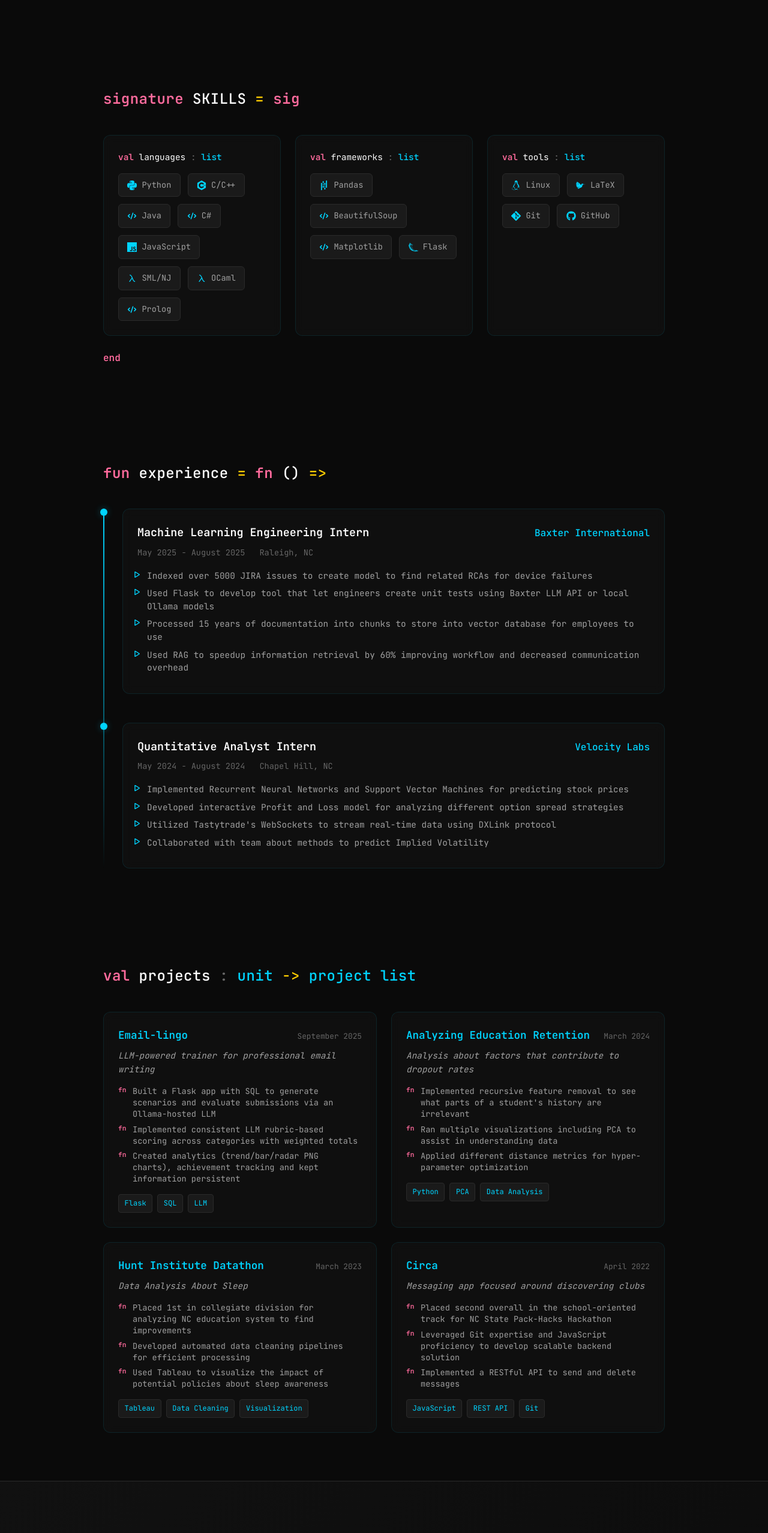
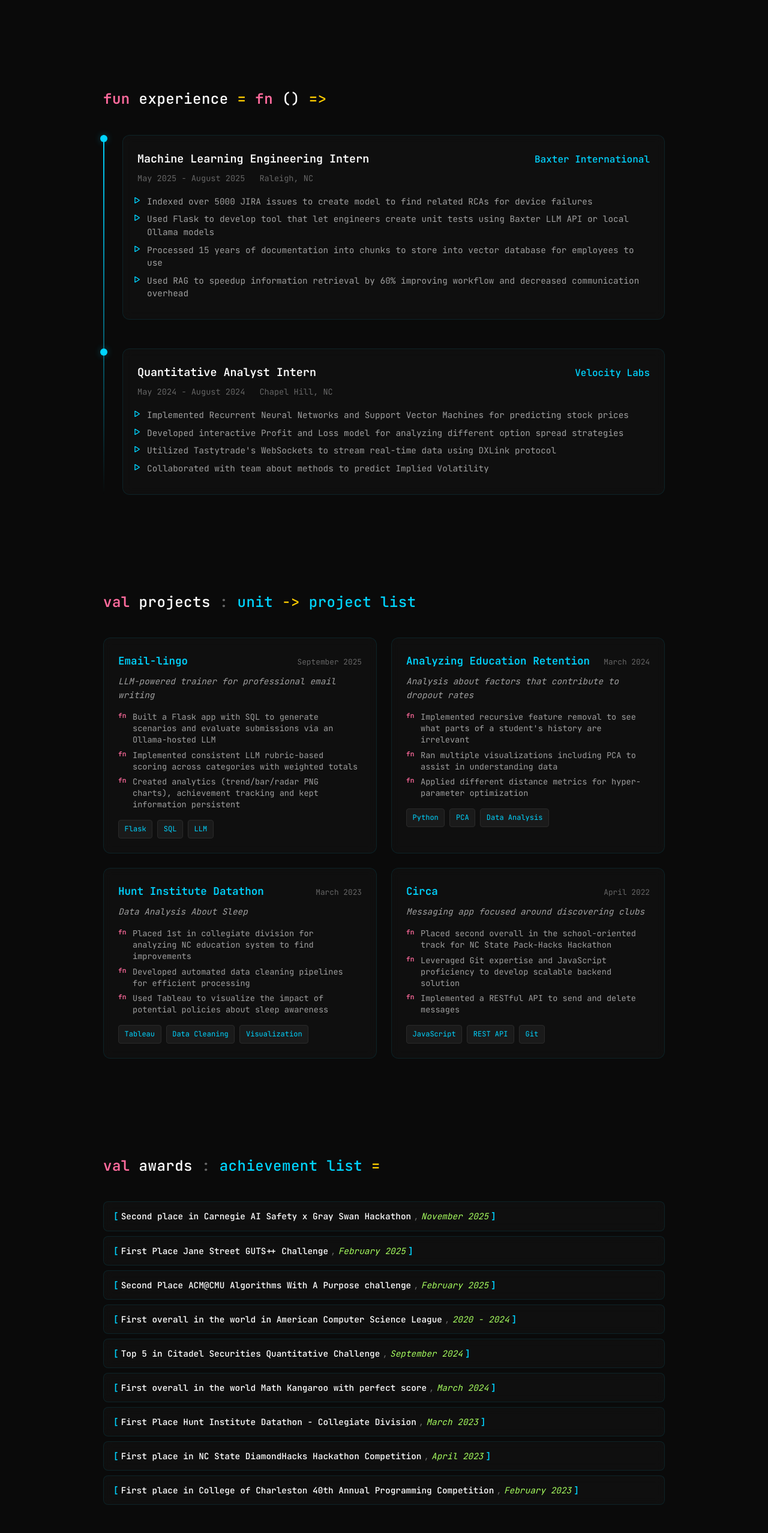
Before and after one commit to samson-rozansky/samson-rozansky.github.io, a React (Vite) app: page / in a window 1280 px wide. Shown: the part 1545-4101 px from the top of the page at 60% size. Built offline with nearby package versions, Linux system fonts and the light colour scheme.

Commit message:
Reorder sections, rename Honors to Awards, add accurate language icons

```diff
--- a/src/App.jsx
+++ b/src/App.jsx
@@ -1,9 +1,10 @@
 import { useState, useEffect } from 'react'
 import { HashRouter, Routes, Route, Link, useLocation } from 'react-router-dom'
-import { FaGithub, FaLinkedin, FaEnvelope, FaSun, FaMoon, FaExternalLinkAlt } from 'react-icons/fa'
-import { SiPython, SiCplusplus, SiJavascript, SiFlask, SiGit, SiLinux, SiLatex, SiPandas } from 'react-icons/si'
-import { TbLambda, TbBrain, TbWriting } from 'react-icons/tb'
+import { FaGithub, FaLinkedin, FaEnvelope, FaSun, FaMoon, FaExternalLinkAlt, FaJava } from 'react-icons/fa'
+import { SiPython, SiCplusplus, SiJavascript, SiFlask, SiGit, SiLinux, SiLatex, SiPandas, SiCsharp, SiOcaml, SiNumpy } from 'react-icons/si'
+import { TbLambda, TbBrain, TbWriting, TbChartLine } from 'react-icons/tb'
 import { HiCode } from 'react-icons/hi'
+import { BiCodeCurly } from 'react-icons/bi'
 import './App.css'
 
 function ScrollToTop() {
@@ -82,6 +83,7 @@ function MainPage() {
 
   return (
     <main>
+      {/* ABOUT */}
       <section id="about" className="hero">
         <div className="hero-content">
           <div className="type-annotation">
@@ -124,6 +126,7 @@ function MainPage() {
         </div>
       </section>
 
+      {/* EDUCATION */}
       <section id="education" className="section">
         <div className="section-header">
           <h2><span className="section-keyword">datatype</span> Education <span className="section-eq">=</span></h2>
@@ -150,46 +153,7 @@ function MainPage() {
         </div>
       </section>
 
-      <section id="skills" className="section">
-        <div className="section-header">
-          <h2><span className="section-keyword">signature</span> SKILLS <span className="section-eq">=</span> <span className="section-keyword">sig</span></h2>
-        </div>
-        <div className="skills-grid">
-          <div className="skill-category">
-            <h4><span className="keyword">val</span> languages <span className="colon">:</span> <span className="type">list</span></h4>
-            <div className="skill-items">
-              <div className="skill-item"><SiPython /> Python</div>
-              <div className="skill-item"><SiCplusplus /> C/C++</div>
-              <div className="skill-item"><HiCode /> Java</div>
-              <div className="skill-item"><HiCode /> C#</div>
-              <div className="skill-item"><SiJavascript /> JavaScript</div>
-              <div className="skill-item"><TbLambda /> SML/NJ</div>
-              <div className="skill-item"><TbLambda /> OCaml</div>
-              <div className="skill-item"><HiCode /> Prolog</div>
-            </div>
-          </div>
-          <div className="skill-category">
-            <h4><span className="keyword">val</span> frameworks <span className="colon">:</span> <span className="type">list</span></h4>
-            <div className="skill-items">
-              <div className="skill-item"><SiPandas /> Pandas</div>
-              <div className="skill-item"><HiCode /> BeautifulSoup</div>
-              <div className="skill-item"><HiCode /> Matplotlib</div>
-              <div className="skill-item"><SiFlask /> Flask</div>
-            </div>
-          </div>
-          <div className="skill-category">
-            <h4><span className="keyword">val</span> tools <span className="colon">:</span> <span className="type">list</span></h4>
-            <div className="skill-items">
-              <div className="skill-item"><SiLinux /> Linux</div>
-              <div className="skill-item"><SiLatex /> LaTeX</div>
-              <div className="skill-item"><SiGit /> Git</div>
-              <div className="skill-item"><FaGithub /> GitHub</div>
-            </div>
-          </div>
-        </div>
-        <div className="section-end"><span className="section-keyword">end</span></div>
-      </section>
-
+      {/* EXPERIENCE */}
       <section id="experience" className="section">
         <div className="section-header">
           <h2><span className="section-keyword">fun</span> experience <span className="section-eq">=</span> <span className="section-keyword">fn</span> () <span className="section-arrow">=&gt;</span></h2>
@@ -236,6 +200,7 @@ function MainPage() {
         </div>
       </section>
 
+      {/* PROJECTS */}
       <section id="projects" className="section">
         <div className="section-header">
           <h2><span className="section-keyword">val</span> projects <span className="colon">:</span> <span className="type">unit</span> <span className="section-arrow">-&gt;</span> <span className="type">project list</span></h2>
@@ -312,6 +277,35 @@ function MainPage() {
         </div>
       </section>
 
+      {/* AWARDS */}
+      <section id="awards" className="section">
+        <div className="section-header">
+          <h2><span className="section-keyword">val</span> awards <span className="colon">:</span> <span className="type">achievement list</span> <span className="section-eq">=</span></h2>
+        </div>
+        <div className="honors-list">
+          {[
+            { title: "Second place in Carnegie AI Safety x Gray Swan Hackathon", date: "November 2025" },
+            { title: "First Place Jane Street GUTS++ Challenge", date: "February 2025" },
+            { title: "Second Place ACM@CMU Algorithms With A Purpose challenge", date: "February 2025" },
+            { title: "First overall in the world in American Computer Science League", date: "2020 - 2024" },
+            { title: "Top 5 in Citadel Securities Quantitative Challenge", date: "September 2024" },
+            { title: "First overall in the world Math Kangaroo with perfect score", date: "March 2024" },
+            { title: "First Place Hunt Institute Datathon - Collegiate Division", date: "March 2023" },
+            { title: "First place in NC State DiamondHacks Hackathon Competition", date: "April 2023" },
+            { title: "First place in College of Charleston 40th Annual Programming Competition", date: "February 2023" },
+          ].map((honor, i) => (
+            <div key={i} className="honor-item">
+              <span className="honor-bullet">[</span>
+              <span className="honor-title">{honor.title}</span>
+              <span className="honor-comma">,</span>
+              <span className="honor-date">{honor.date}</span>
+              <span className="honor-bullet">]</span>
+            </div>
+          ))}
+        </div>
+      </section>
+
+      {/* TEACHING */}
       <section id="teaching" className="section teaching-section">
         <div className="section-header">
           <h2><span className="section-keyword">structure</span> Teaching <span className="colon">:</span> <span className="type">INSTRUCTOR</span> <span className="section-eq">=</span></h2>
@@ -370,33 +364,48 @@ function MainPage() {
         </div>
       </section>
 
-      <section id="honors" className="section">
+      {/* SKILLS */}
+      <section id="skills" className="section">
         <div className="section-header">
-          <h2><span className="section-keyword">val</span> honors <span className="colon">:</span> <span className="type">achievement list</span> <span className="section-eq">=</span></h2>
+          <h2><span className="section-keyword">signature</span> SKILLS <span className="section-eq">=</span> <span className="section-keyword">sig</span></h2>
         </div>
-        <div className="honors-list">
-          {[
-            { title: "Second place in Carnegie AI Safety x Gray Swan Hackathon", date: "November 2025" },
-            { title: "First Place Jane Street GUTS++ Challenge", date: "February 2025" },
-            { title: "Second Place ACM@CMU Algorithms With A Purpose challenge", date: "February 2025" },
-            { title: "First overall in the world in American Computer Science League", date: "2020 - 2024" },
-            { title: "Top 5 in Citadel Securities Quantitative Challenge", date: "September 2024" },
-            { title: "First overall in the world Math Kangaroo with perfect score", date: "March 2024" },
-            { title: "First Place Hunt Institute Datathon - Collegiate Division", date: "March 2023" },
-            { title: "First place in NC State DiamondHacks Hackathon Competition", date: "April 2023" },
-            { title: "First place in College of Charleston 40th Annual Programming Competition", date: "February 2023" },
-          ].map((honor, i) => (
-            <div key={i} className="honor-item">
-              <span className="honor-bullet">[</span>
-              <span className="honor-title">{honor.title}</span>
-              <span className="honor-comma">,</span>
-              <span className="honor-date">{honor.date}</span>
-              <span className="honor-bullet">]</span>
+        <div className="skills-grid">
+          <div className="skill-category">
+            <h4><span className="keyword">val</span> languages <span className="colon">:</span> <span className="type">list</span></h4>
+            <div className="skill-items">
+              <div className="skill-item"><SiPython /> Python</div>
+              <div className="skill-item"><SiCplusplus /> C/C++</div>
+              <div className="skill-item"><FaJava /> Java</div>
+              <div className="skill-item"><SiCsharp /> C#</div>
+              <div className="skill-item"><SiJavascript /> JavaScript</div>
+              <div className="skill-item"><TbLambda /> SML/NJ</div>
+              <div className="skill-item"><SiOcaml /> OCaml</div>
+              <div className="skill-item"><BiCodeCurly /> Prolog</div>
             </div>
-          ))}
+          </div>
+          <div className="skill-category">
+            <h4><span className="keyword">val</span> frameworks <span className="colon">:</span> <span className="type">list</span></h4>
+            <div className="skill-items">
+              <div className="skill-item"><SiPandas /> Pandas</div>
+              <div className="skill-item"><SiNumpy /> NumPy</div>
+              <div className="skill-item"><TbChartLine /> Matplotlib</div>
+              <div className="skill-item"><SiFlask /> Flask</div>
+            </div>
+          </div>
+          <div className="skill-category">
+            <h4><span className="keyword">val</span> tools <span className="colon">:</span> <span className="type">list</span></h4>
+            <div className="skill-items">
+              <div className="skill-item"><SiLinux /> Linux</div>
+              <div className="skill-item"><SiLatex /> LaTeX</div>
+              <div className="skill-item"><SiGit /> Git</div>
+              <div className="skill-item"><FaGithub /> GitHub</div>
+            </div>
+          </div>
         </div>
+        <div className="section-end"><span className="section-keyword">end</span></div>
       </section>
 
+      {/* CONTACT */}
       <section id="contact" className="section contact-section">
         <div className="section-header">
           <h2><span className="section-keyword">val</span> contact <span className="colon">:</span> <span className="type">unit</span> <span className="section-arrow">-&gt;</span> <span className="type">connection</span></h2>
```
